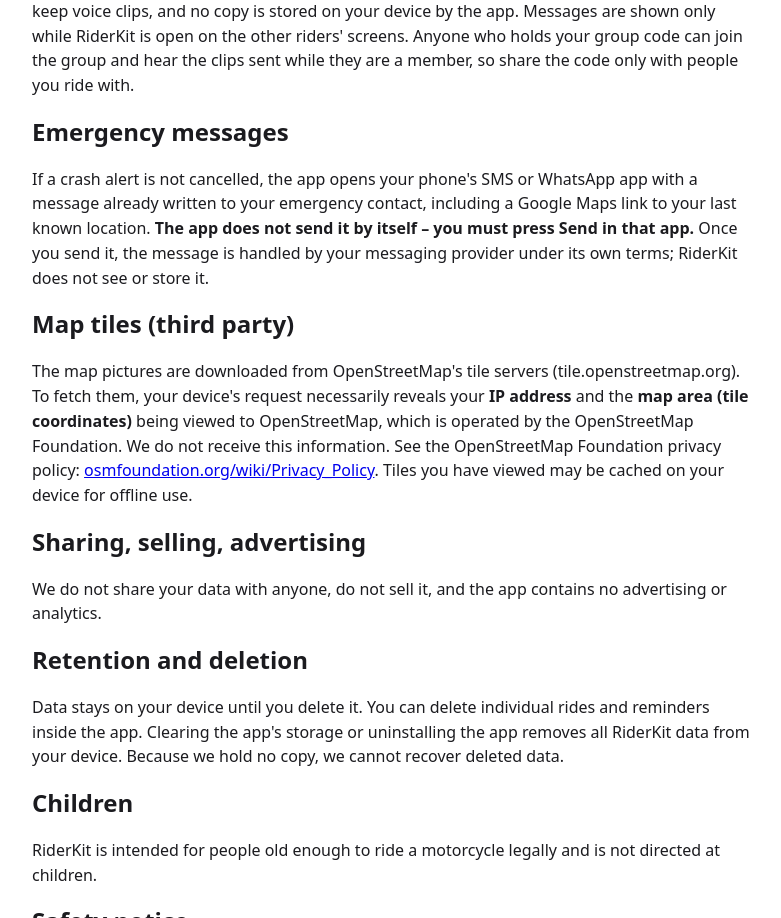
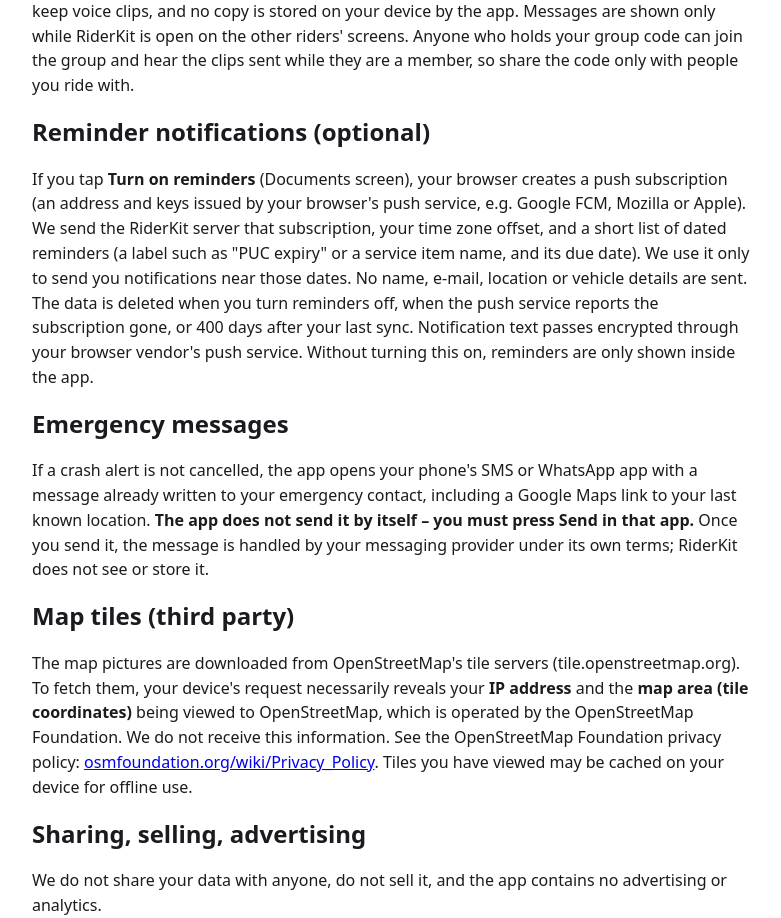
Before and after one commit to meetharsh029-art/riderkit, a website: page store/privacy-policy.html in a window 1280 px wide. Shown: the part 2182-3100 px from the top of the page, without its empty margins (248-1029 px from the left). Drawn offline with Linux system fonts and the light colour scheme.

Commit message:
Stage 1: Web Push reminders (VAPID, node:crypto), local fallback; SW v12

```diff
--- a/store/privacy-policy.html
+++ b/store/privacy-policy.html
@@ -40,6 +40,9 @@
 <h2>Group ride messages and voice clips</h2>
 <p>In a group ride you can send one-tap quick messages (for example "Stop", "Fuel", "Need help") and push-to-talk voice clips to the other riders in your group. Quick messages include your rider name and the message, and the most recent ones are kept <b>in the server's memory only</b> while the group is open. A voice clip is uploaded to our server and relayed to the members of your group. <b>Voice clips are transient: they are held in the server's memory only, are never written to disk or a database, are deleted automatically after a few minutes (or sooner if the group closes or the server restarts), and are limited in length, size and number per group.</b> Only members of your group can fetch a clip. We do not listen to, transcribe, analyse or keep voice clips, and no copy is stored on your device by the app. Messages are shown only while RiderKit is open on the other riders' screens. Anyone who holds your group code can join the group and hear the clips sent while they are a member, so share the code only with people you ride with.</p>
 
+<h2 id="reminders">Reminder notifications (optional)</h2>
+<p>If you tap <b>Turn on reminders</b> (Documents screen), your browser creates a push subscription (an address and keys issued by your browser's push service, e.g. Google FCM, Mozilla or Apple). We send the RiderKit server that subscription, your time zone offset, and a short list of dated reminders (a label such as "PUC expiry" or a service item name, and its due date). We use it only to send you notifications near those dates. No name, e-mail, location or vehicle details are sent. The data is deleted when you turn reminders off, when the push service reports the subscription gone, or 400 days after your last sync. Notification text passes encrypted through your browser vendor's push service. Without turning this on, reminders are only shown inside the app.</p>
+
 <h2>Emergency messages</h2>
 <p>If a crash alert is not cancelled, the app opens your phone's SMS or WhatsApp app with a message already written to your emergency contact, including a Google Maps link to your last known location. <b>The app does not send it by itself – you must press Send in that app.</b> Once you send it, the message is handled by your messaging provider under its own terms; RiderKit does not see or store it.</p>
 
```
